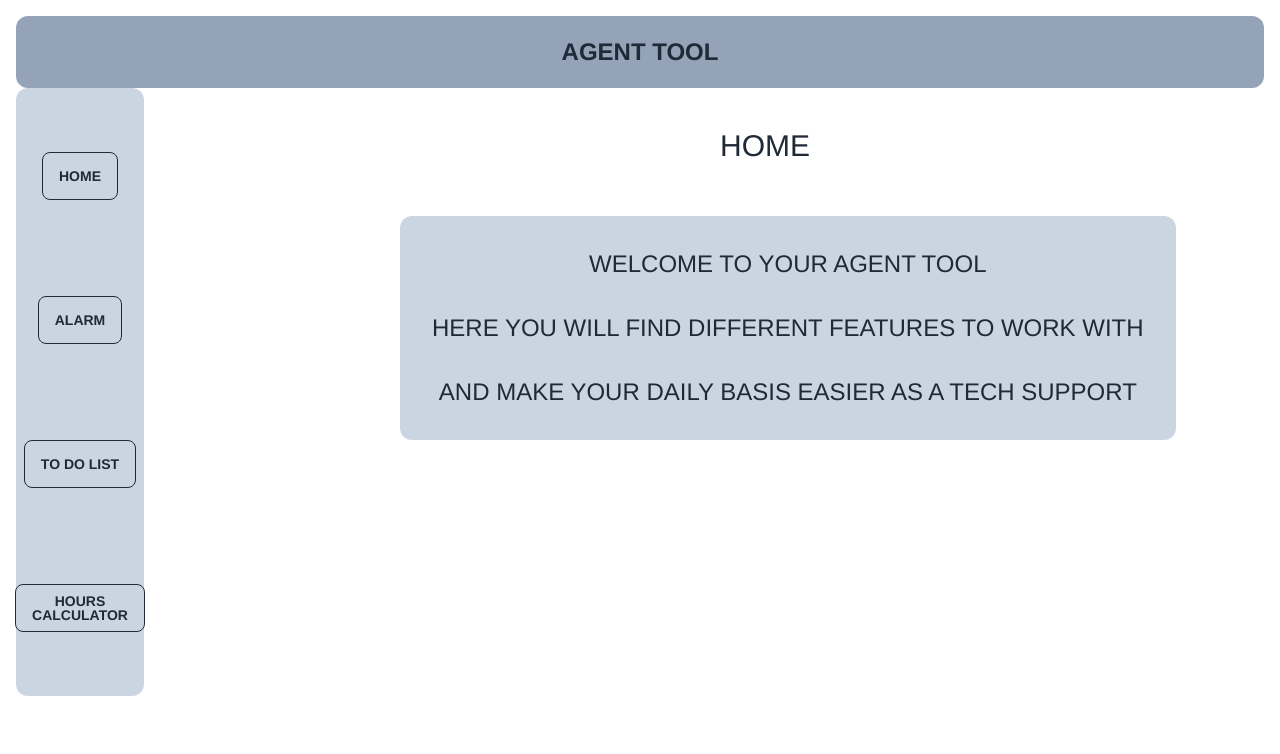
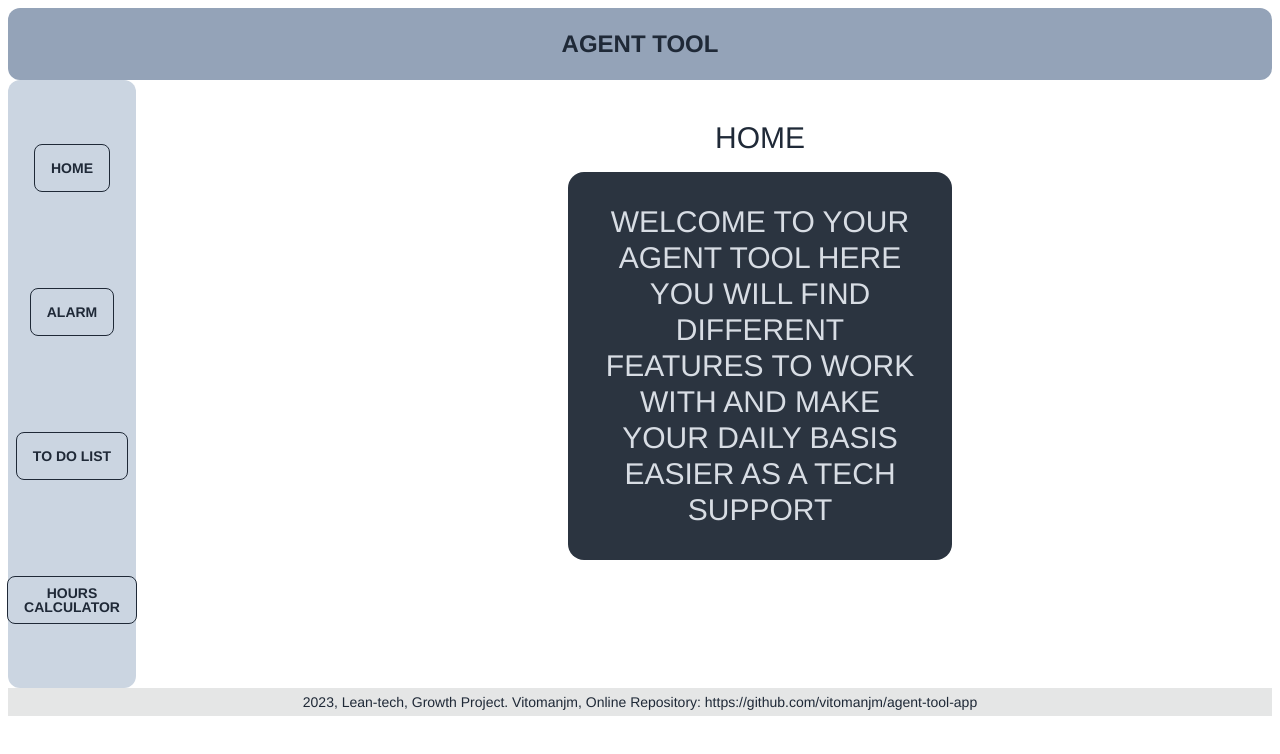
Before and after one commit to vitomanjm/agent-tool-app, a Vue app: page / in a window 1280 px wide. Shown: the top 754 px of the page. Built offline with nearby package versions, Linux system fonts and the light colour scheme.

Commit message:
Tenth commit Agent tool - Addings DaisyUI buttons, layout and footer

```diff
--- a/index.html
+++ b/index.html
@@ -10,7 +10,7 @@
 
 </head>
 
-<body class="m-4 bg-slate-100 w-auto h-auto">
+<body class="m-2 bg-slate-100 w-auto h-auto">
 
   <script src="https://unpkg.com/vue@next"></script>
   <script type="module" src="/src/main.js"></script>
--- a/src/App.vue
+++ b/src/App.vue
@@ -45,6 +45,14 @@ bg-slate-300">
         </router-link>
 
     </div>
+
+    <footer class="footer footer-center p-1 bg-base-300 text-base-content">
+        <div>
+            <p>2023, Lean-tech, Growth Project. Vitomanjm, Online Repository: https://github.com/vitomanjm/agent-tool-app
+            </p>
+        </div>
+    </footer>
+
 </template>
 
 <script>
--- a/src/components/AlarmInput.vue
+++ b/src/components/AlarmInput.vue
@@ -9,6 +9,7 @@
         flex-col
         space-y-8
         h-auto w-auto
+        rounded-xl
         ">
             <h2 class="text-3xl">Set up your Alarm!</h2>
 
--- a/src/components/HoursCalcInput.vue
+++ b/src/components/HoursCalcInput.vue
@@ -67,6 +67,7 @@ export default {
             flex-col
             space-y-8
             h-auto w-auto
+            rounded-xl
             ">
 
             <h1 class="text-3xl m-2 p-2">Calculate your hours</h1>
--- a/src/components/ToDoListInput.vue
+++ b/src/components/ToDoListInput.vue
@@ -8,6 +8,7 @@
             border-slate-800
             flex-col
             space-y-6
+            rounded-xl
             ">
 
             <h1 class="text-3xl">Add your tasks:</h1>
--- a/src/views/Home.vue
+++ b/src/views/Home.vue
@@ -1,7 +1,4 @@
 <template>
-
-
-
     <div class="
         absolute
         w-auto
@@ -12,30 +9,26 @@
         ml-80
         ">
 
-        <h1 class=" w-auto h-auto flex place-items-center justify-center ml-96"> HOME </h1>
+        <h1 class=" w-auto h-auto flex place-items-center justify-center  ml-60"> HOME </h1>
 
+
+
+
+        <div class="
+    card w-96 bg-neutral text-neutral-content ml-60 mt-4
+        ">
+
+            <div class="card-body items-center text-center">
+                <p class="text-center">
+                    WELCOME TO YOUR AGENT TOOL
+                    HERE YOU WILL FIND DIFFERENT FEATURES TO WORK WITH
+                    AND MAKE YOUR DAILY BASIS EASIER AS A TECH SUPPORT
+                </p>
+            </div>
+        </div>
     </div>
 
 
-    <div class="
-        rounded-xl
-        absolute
-        bg-slate-300
-        text-2xl
-        ml-96
-        mt-32
-        p-5
-        pt-6 md:p-8  md:text-left space-y-4
-        ">
-
-
-        <p class="text-center">
-        WELCOME TO YOUR AGENT TOOL<br><br>
-        HERE YOU WILL FIND DIFFERENT FEATURES TO WORK WITH<br><br>
-        AND MAKE YOUR DAILY BASIS EASIER AS A TECH SUPPORT
-        </p>
-
-    </div>
 </template>
 
 <script>
```
